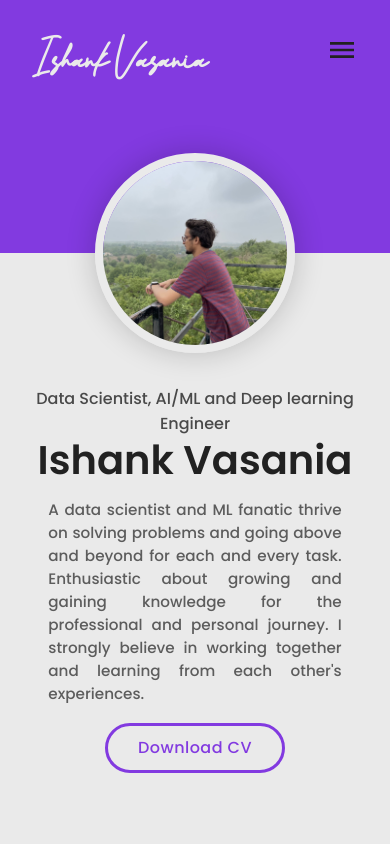
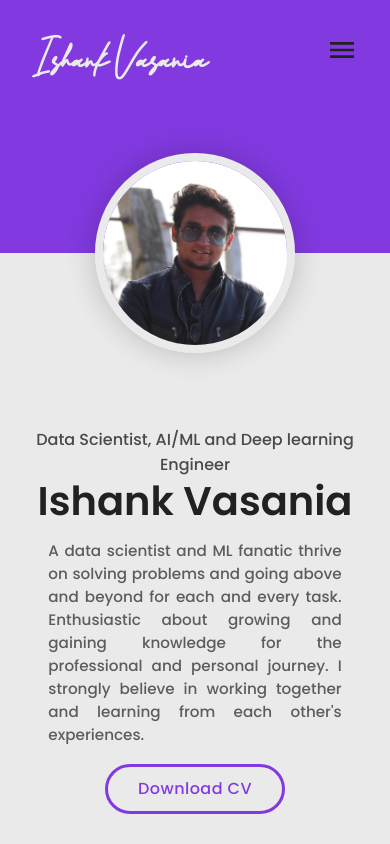
Before and after one commit to Ishank09/profile, a React (Create React App) app: page /blog in a window 390 px wide. Shown: the top 844 px of the page. Built offline with nearby package versions, Linux system fonts and the light colour scheme; a web font is replaced by a local one.

Commit message:
minor css adjustment

```diff
--- a/src/components/Certificate/SingleCertificate/SingleCertificate.css
+++ b/src/components/Certificate/SingleCertificate/SingleCertificate.css
@@ -30,7 +30,22 @@
     line-height: 110%;
     text-align: center;
 }
-
+.certificateContent > a > h6 {
+    font-family: var(--primaryFont);
+    font-size: 0.85rem;
+    font-weight: 700;
+    margin-bottom: 0.5rem;
+}
+.certificateContent > h6 {
+    font-family: var(--primaryFont);
+    font-size: 0.85rem;
+    font-weight: 700;
+    margin-bottom: 0.5rem;
+}
+.certificateContent > h6 {
+    font-size: 0.85rem;
+    margin-bottom: 0.45rem;
+}
 .certificateContent > img {
     width: 100%;
     height: 60%;
--- a/src/components/Certificate/SingleCertificate/SingleCertificate.js
+++ b/src/components/Certificate/SingleCertificate/SingleCertificate.js
@@ -91,7 +91,7 @@ function SingleCertificate(
                         rel='noreferrer'
                         style={{color: theme.tertiary}}
                     >
-                    <h3 >View Certificate</h3>
+                    <h6 >View Certificate</h6>
                     </a>
 
 
--- a/src/components/Landing/Landing.css
+++ b/src/components/Landing/Landing.css
@@ -103,6 +103,9 @@
   .landing--img {
     --img-size: 350px;
   }
+  .lcr--content{
+    margin-top: 40%;
+  }
   .lcl--content {
     margin: 2rem;
   }
@@ -141,7 +144,7 @@
   }
   .lcr--content {
     width: 60%;
-    margin-top: 10%;
+    margin-top: 50%;
     margin-right: 6%;
   }
 
@@ -189,7 +192,7 @@
     padding: 0 2rem;
   }
   .lcr--content {
-    margin-top: 20%;
+    margin-top: 40%;
     margin-right: initial;
     width: 100%;
   }
@@ -220,12 +223,12 @@
 
 @media (max-width: 500px) {
   .lcr--content {
-    margin-top: 35%;
+    margin-top: 60%;
   }
 }
 @media (max-width: 370px) {
   .lcr--content {
-    margin-top: 60%;
+    margin-top: 120%;
   }
 }
 
--- a/src/components/Landing/Landing.js
+++ b/src/components/Landing/Landing.js
@@ -7,8 +7,8 @@ import './Landing.css';
 import { ThemeContext } from '../../contexts/ThemeContext';
 import { headerData } from '../../data/headerData';
 import { socialsData } from '../../data/socialsData';
-import dp from '..\\..\\..\\src\\assets\\png\\dp\\IMG_0467.jpg';
-import { contactsData } from '../../data/contactsData';
+import dp from '..\\..\\..\\src\\assets\\png\\dp\\IMG_4353_crop.jpg';
+
 
 import {
     FaLinkedin,
--- a/src/components/Publication/PublicationCard.js
+++ b/src/components/Publication/PublicationCard.js
@@ -47,7 +47,7 @@ function PublicationCard({ id, name, journal, publicationDetails, startYear,desc
                         rel='noreferrer'
                         style={{color: theme.tertiary}}
                     >
-                    <h6 >View Certificate</h6>
+                    <h6 >View Publication</h6>
                     </a>
 
                 </div>
```
Also changed, not shown: src/assets/png/dp/IMG_4353_crop.jpg (added), 1 other file (tests, documents, lock files or other folders).
